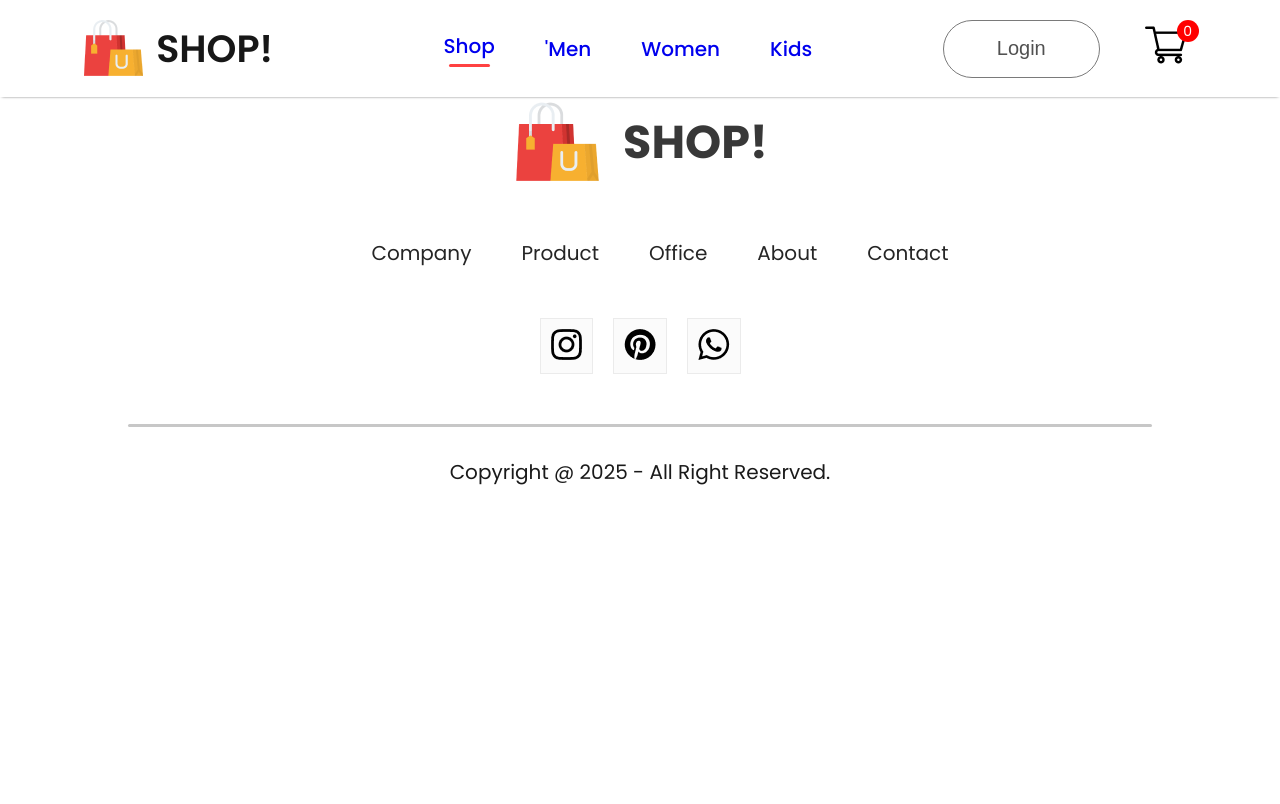
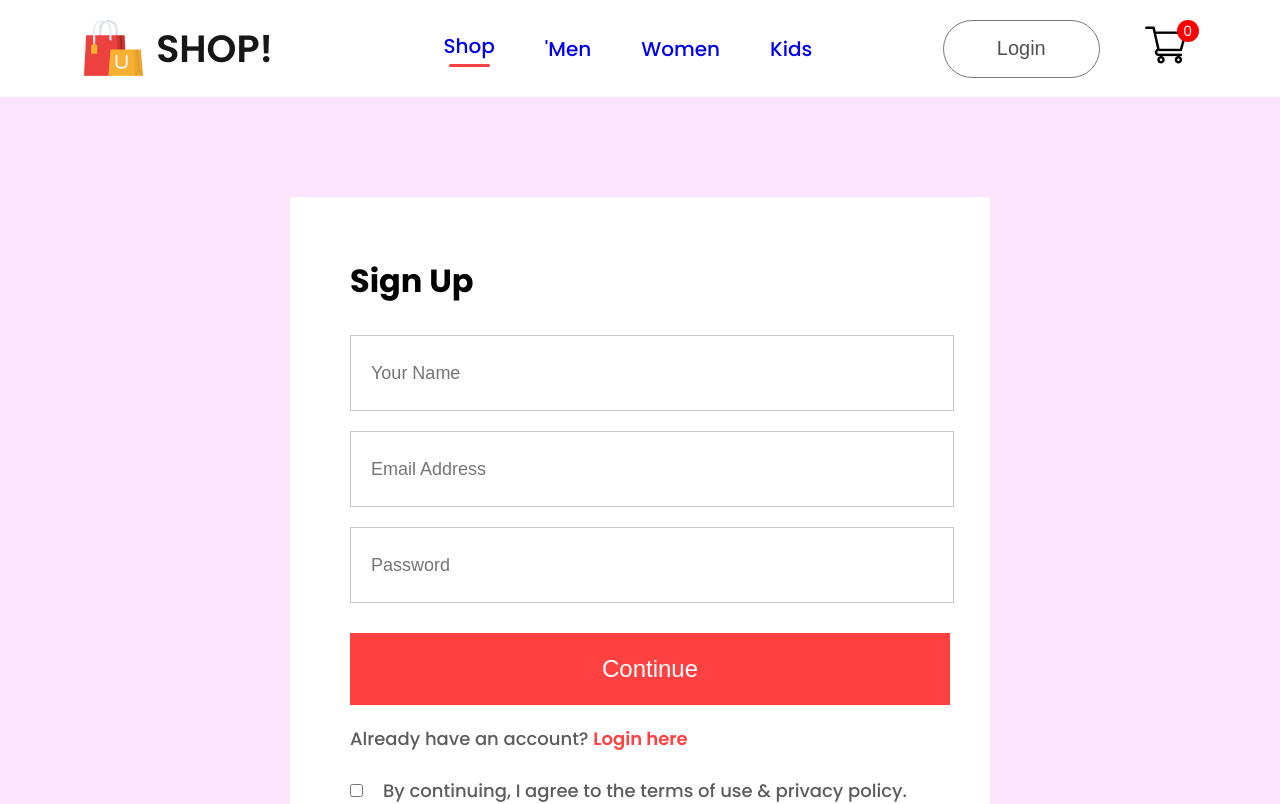
Before and after one commit to zizua/e-commerce, a React (Create React App) app in the folder frontend/: page /login in a window 1280 px wide. Shown: the top 804 px of the page. Built offline with nearby package versions, Linux system fonts and the light colour scheme.

Commit message:
17. configure LoginSignup.jsx & create LoginSignup.css (for login page :: button)

```diff
--- /dev/null
+++ b/frontend/src/Pages/CSS/LoginSignup.css
@@ -0,0 +1,71 @@
+.loginsignup {
+    width: 100%;
+    height: 80vh;
+    background: #fce3fe;
+    padding-top: 100px;
+}
+
+.loginsignup-container {
+    width: 580px;
+    height: 600px;
+    background: white;
+    margin: auto;
+    padding: 40px 60px;
+}
+
+.loginsignup-container h1 {
+    margin: 20px 0px;
+}
+
+.loginsignup-fields {
+    display: flex;
+    flex-direction: column;
+    gap: 20px;
+    margin-top: 30px;
+}
+
+.loginsignup-fields input {
+    height: 72px;
+    width: 100%;
+    padding-left: 20px;
+    border: 1px solid #c9c9c9;
+    outline: none;
+    color: #c5c5c5;
+    font-size: 18px;
+    background: white;
+}
+
+.loginsignup-container button {
+    /* width: 580px; */
+    width: 600px;
+    height: 72px;
+    color: white;
+    background: #ff4141;
+    margin-top: 30px;
+    border: none;
+    font-size: 24px;
+    font-weight: 500;
+    cursor: pointer;
+}
+
+.loginsignup-login {
+    margin-top: 20px;
+    color: #5c5c5c;
+    font-size: 18px;
+    font-weight: 500;
+}
+
+.loginsignup-login span {
+    color: #ff4141;
+    font-weight: 600;
+}
+
+.loginsignup-agree {
+    display: flex;
+    align-items: center;
+    margin-top: 25px;
+    gap: 20px;
+    color: #5c5c5c;
+    font-size: 18px;
+    font-weight: 500;
+}
--- a/frontend/src/Pages/LoginSignup.jsx
+++ b/frontend/src/Pages/LoginSignup.jsx
@@ -1,11 +1,27 @@
-import React from 'react'
+import React from 'react';
+import './CSS/LoginSignup.css';
 
 const LoginSignup = () => {
   return (
-    <div>
+    <div className="loginsignup">
+      <div className="loginsignup-container">
+        <h1>Sign Up</h1>
+        <div className="loginsignup-fields">
+          <input type="text" placeholder="Your Name" />
+          <input type="email" placeholder="Email Address" />
+          <input type="password" placeholder="Password" />
+        </div>
+        <button>Continue</button>
+        <p className="loginsignup-login">
+          Already have an account? <span>Login here</span>
+        </p>
+        <div className="loginsignup-agree">
+          <input type="checkbox" name="" id="" />
+          <p>By continuing, I agree to the terms of use & privacy policy.</p>
+        </div>
+      </div>
+    </div>
+  );
+};
 
-    </div>
-  )
-}
-
-export default LoginSignup
+export default LoginSignup;
```
